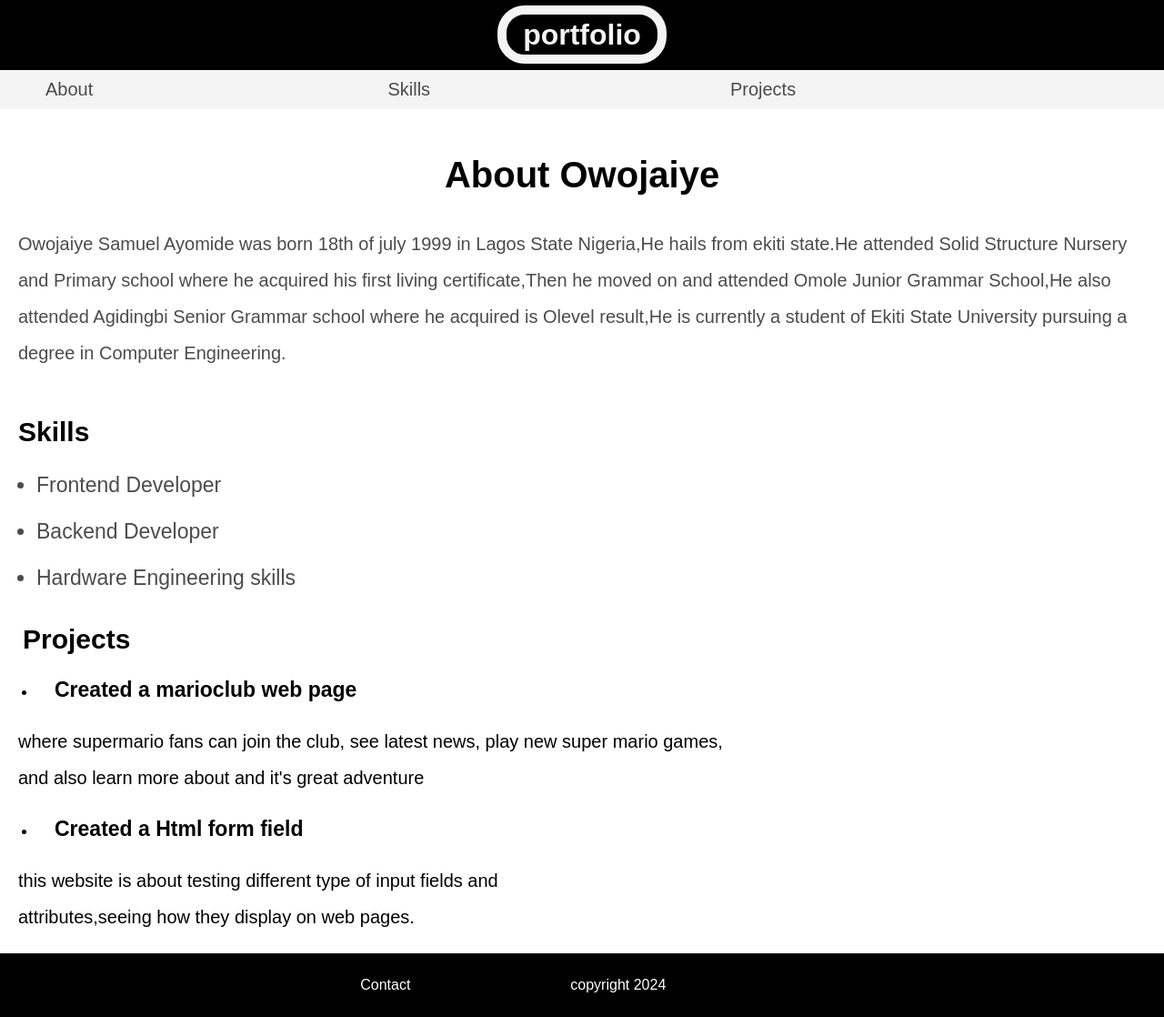
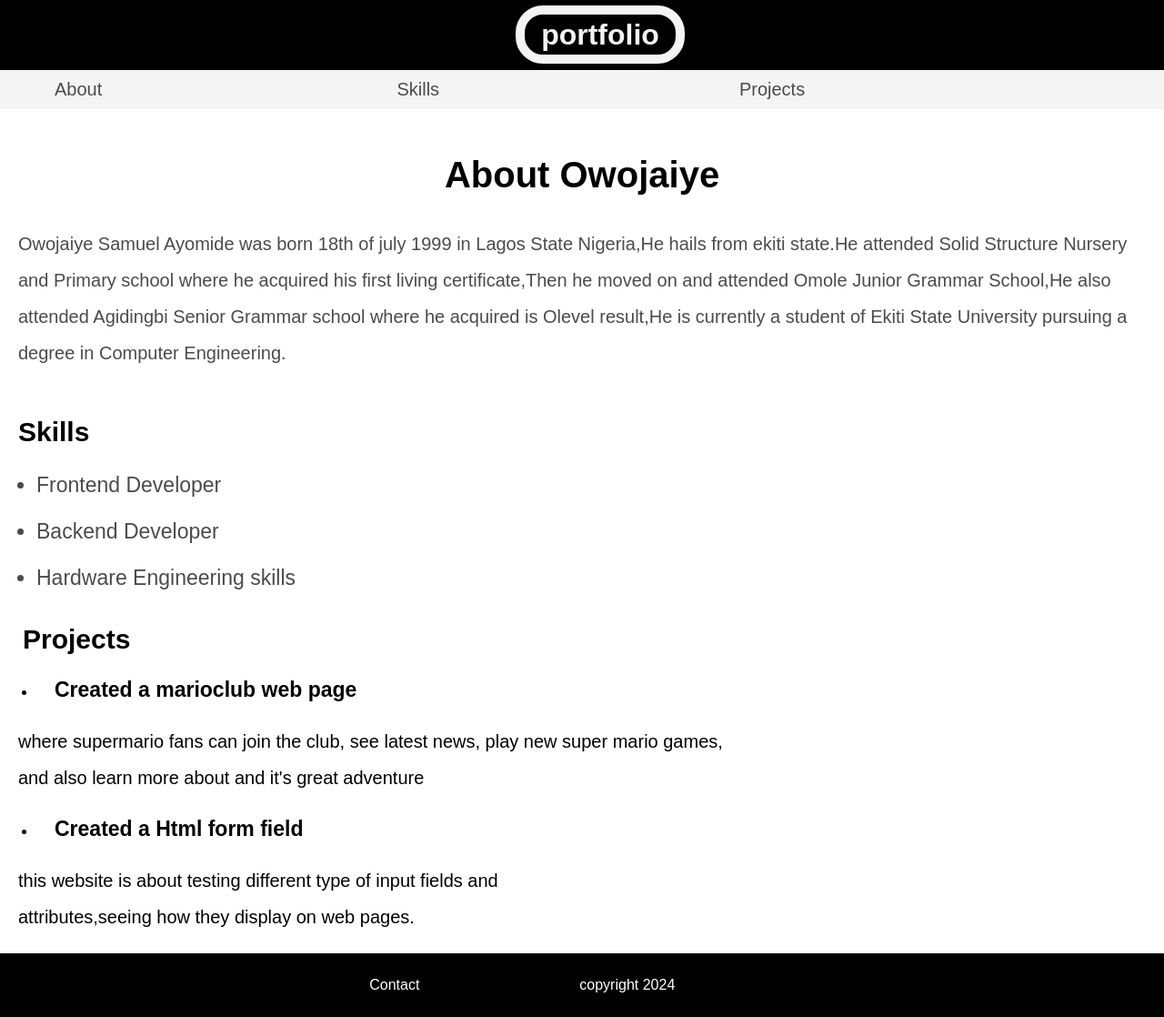
Before and after one commit to owojaiye404/Portfolio-project1, a plain HTML site: page index.html in a window 1280 px wide. Shown: the top 1118 px of the page at 91% size. Drawn offline with Linux system fonts and the light colour scheme.

Commit message:
added some padding to the nav and footer

```diff
--- a/style.css
+++ b/style.css
@@ -9,6 +9,7 @@ header {
   text-align: center;
   top: 0;
   left: 0;
+  width: 100%;
 }
 header h1 {
   color: #f4f4f4;
@@ -20,7 +21,7 @@ header h1 {
 
 nav {
   background-color: #f4f4f4;
-  padding: 10px;
+  padding: 10px 20px;
   left: 0;
   width: 100%;
 }
@@ -79,7 +80,7 @@ main p {
 footer {
   background-color: black;
   width: 100%;
-  padding: 10px;
+  padding: 10px 20px;
   text-align: center;
   color: white;
   display: inline-block;
```
